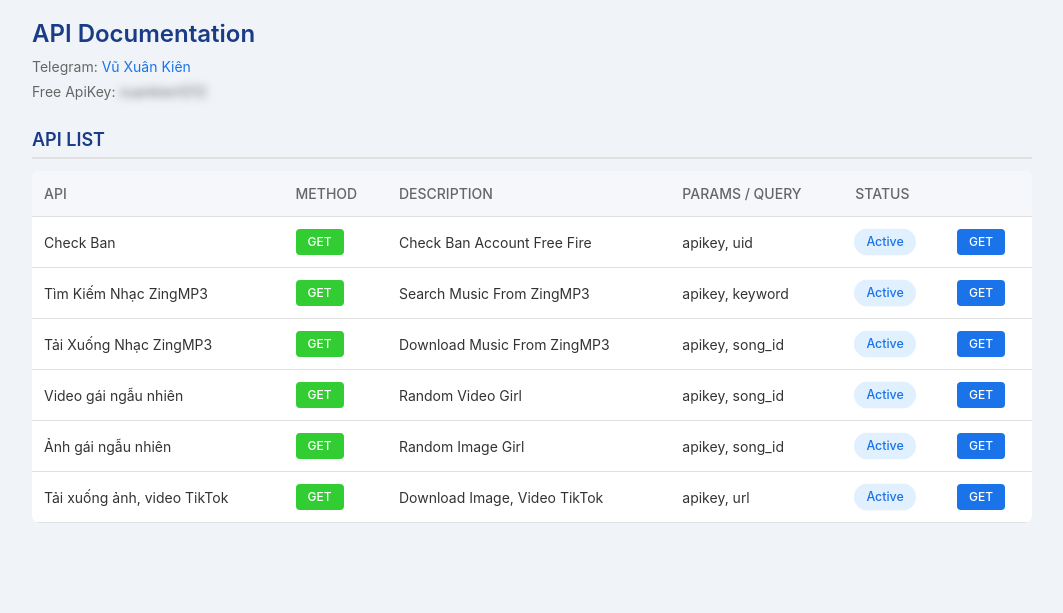
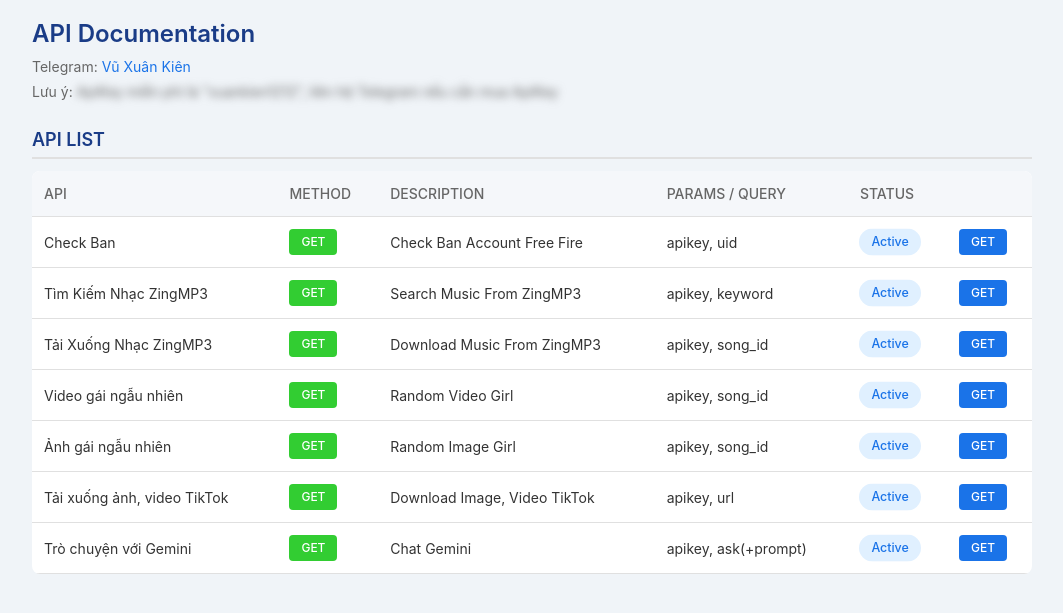
Before and after one commit to Xuankiendev/api-kiendev, a Flask app: page / in a window 1280 px wide. Shown: the top 613 px of the page, without its empty margins (108-1171 px from the left). Run offline with Flask 3, Linux system fonts and the light colour scheme.

Commit message:
Update index.html

```diff
--- a/templates/index.html
+++ b/templates/index.html
@@ -146,7 +146,7 @@
     <div class="container">
         <h1>API Documentation</h1>
         <div class="telegram">Telegram: <a href="https://t.me/deptraiaiyeu" target="_blank">Vũ Xuân Kiên</a></div>
-        <div class="api-key">Free ApiKey: <span class="key-text" onclick="this.classList.toggle('revealed')">xuankien1212</span></div>
+        <div class="api-key">Lưu ý: <span class="key-text" onclick="this.classList.toggle('revealed')">ApiKey miễn phí là "xuankien1212", liên hệ Telegram nếu cần mua ApiKey</span></div>
 
         <div class="category">API List</div>
         <table>
@@ -209,6 +209,14 @@
                     <td><span class="status">Active</span></td>
                     <td><a href="https://api-kiendev.vercel.app/tiktok_download" target="_blank" class="get-btn">GET</a></td>
                 </tr>
+                <tr>
+                    <td>Trò chuyện với Gemini</td>
+                    <td><span class="method-get">GET</span></td>
+                    <td>Chat Gemini</td>
+                    <td>apikey, ask(+prompt)</td>
+                    <td><span class="status">Active</span></td>
+                    <td><a href="https://api-kiendev.vercel.app/chat_gemini" target="_blank" class="get-btn">GET</a></td>
+                </tr>
             </tbody>
         </table>
     </div>
```
